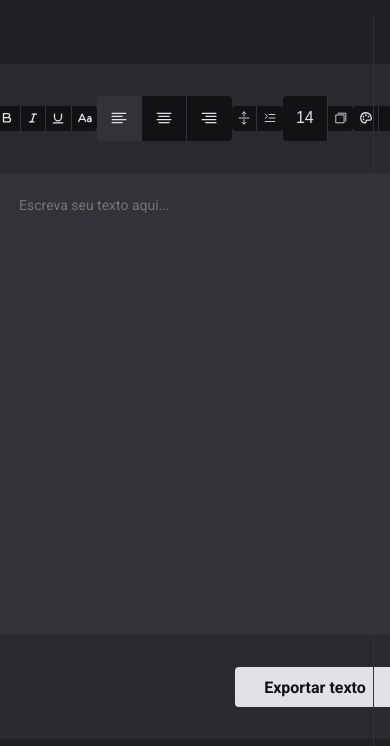
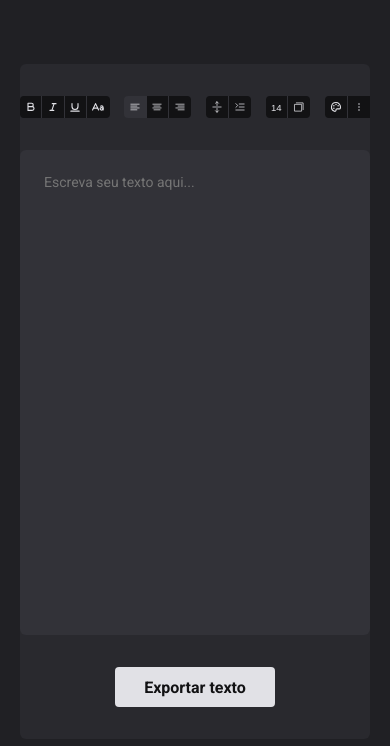
Before and after one commit to VitorHugoAntunes/Text_Editor, a React (Vite) app: page / in a window 390 px wide. Shown: the top 746 px of the page. Built offline with nearby package versions, Linux system fonts and the light colour scheme.

Commit message:
Updated menu options, responsive layout and added content on the About Page

```diff
--- a/src/components/Button/index.tsx
+++ b/src/components/Button/index.tsx
@@ -1,4 +1,4 @@
-import { type ButtonHTMLAttributes, type ReactNode, useState } from 'react'
+import { type ButtonHTMLAttributes, type ReactNode, useState, useEffect } from 'react'
 import { useButtonContext } from '../../hooks/useButtonContext'
 import { useTextAreaContext } from '../../hooks/useTextAreaContext'
 
@@ -19,7 +19,7 @@ export function Button({ icon, typeButton, ...props }: ButtonProps) {
     changeUppercaseStatus,
     changeIndentStatus,
     copyTextToClipboard,
-    changeMenuStatus
+    changeMenuStatus,
   } = useButtonContext()
 
   const { text } = useTextAreaContext()
@@ -43,7 +43,7 @@ export function Button({ icon, typeButton, ...props }: ButtonProps) {
       case 'copyToClipboard':
         return [copyTextToClipboard(text)]
       case 'moreOptions':
-        return [handleActiveButton(), changeMenuStatus()]
+        return [changeMenuStatus()]
     }
   }
   return (
--- a/src/components/ButtonsSection/index.tsx
+++ b/src/components/ButtonsSection/index.tsx
@@ -32,7 +32,7 @@ import { useToggleContext } from '../../hooks/useToggleContext'
 import { useButtonContext } from '../../hooks/useButtonContext'
 
 export function ButtonsSection() {
-  const { menuActive } = useButtonContext()
+  const { menuActive, setMenuActive } = useButtonContext()
   const { handleChangeToggleStatus } = useToggleContext()
 
   return (
@@ -61,9 +61,10 @@ export function ButtonsSection() {
         />
       </TextStyleSection>
 
-      <TextAlignSection>
+      <TextAlignSection className='alignSection'>
         {toggleTextAlign.map(button => (
           <Toggle
+            className='toggleList'
             key={button.id}
             title={button.title}
             typeInput={button.typeInput}
@@ -71,8 +72,6 @@ export function ButtonsSection() {
             onClick={() => handleChangeToggleStatus(button.id)}
           ></Toggle>
         ))}
-
-
       </TextAlignSection>
       <TextSpacingSection>
         <Button
@@ -118,7 +117,7 @@ export function ButtonsSection() {
             typeButton="moreOptions"
           />
           {menuActive && (
-            <ul>
+            <ul id='menuList' onClick={() => setMenuActive(false)} className='menuList'>
               <a href="https://github.com/VitorHugoAntunes" target="_blank">
                 <li>Meu Github</li>
               </a>
--- a/src/components/ButtonsSection/styles.ts
+++ b/src/components/ButtonsSection/styles.ts
@@ -31,14 +31,18 @@ export const ButtonsContainer = styled.div`
       border-bottom-right-radius: 4px;
     }
 
-    > button:not(:last-child), div:not(:last-child), input:not(:last-child) {
+    > button:not(:last-child), div:first-child, div + div, input:not(:last-child) {
       border-right: 1px solid ${(props) => props.theme['gray-600']};
+    }
+
+    > div:last-child {
+      border: none;
     }
 
     > div.menuToggle{
       position: relative;
 
-      > ul {
+      > ul.menuList {
         position: absolute;
         background: ${props => props.theme['gray-900']};
         list-style: none;
--- a/src/components/SubmitButton/index.tsx
+++ b/src/components/SubmitButton/index.tsx
@@ -27,7 +27,7 @@ export function SubmitButton() {
         pdf.save('MeuDocumento.pdf')
     }
     return (
-        <SubmitContainer>
+        <SubmitContainer id="submitText">
             <SubmitButtonComponent type="submit" onClick={handleExportPDF}>Exportar texto</SubmitButtonComponent>
         </SubmitContainer>
     )
--- a/src/components/Toggle/index.tsx
+++ b/src/components/Toggle/index.tsx
@@ -18,20 +18,20 @@ export function Toggle({ typeInput, icon, ...props }: ToggleProps) {
     switch (icon) {
         case 'left':
             return (
-                <ToggleContainer readOnly {...props} className={toggleActive === 1 ? 'active' : ''}>
+                <ToggleContainer readOnly {...props} className={toggleActive === 1 ? 'toggle active' : 'toggle'}>
                     <TextAlignLeft size={20} />
                 </ToggleContainer>
 
             )
         case 'center':
             return (
-                <ToggleContainer readOnly {...props} className={toggleActive === 2 ? 'active' : ''}>
+                <ToggleContainer readOnly {...props} className={toggleActive === 2 ? 'toggle active' : 'toggle'}>
                     <TextAlignCenter size={20} />
                 </ToggleContainer>
             )
         case 'right':
             return (
-                <ToggleContainer readOnly {...props} className={toggleActive === 3 ? 'active' : ''}>
+                <ToggleContainer readOnly {...props} className={toggleActive === 3 ? 'toggle active' : 'toggle'}>
                     <TextAlignRight size={20} />
                 </ToggleContainer>
             )
--- a/src/contexts/ButtonContext.tsx
+++ b/src/contexts/ButtonContext.tsx
@@ -15,6 +15,7 @@ interface ButtonContextType {
   changeIndentStatus: () => void
   copyTextToClipboard: (text: string) => void
   changeMenuStatus: () => void
+  setMenuActive: (menuActive: boolean) => void
 }
 
 interface ButtonProviderProps {
@@ -75,7 +76,8 @@ export function ButtonProvider({ children }: ButtonProviderProps) {
         changeUppercaseStatus,
         changeIndentStatus,
         copyTextToClipboard,
-        changeMenuStatus
+        changeMenuStatus,
+        setMenuActive
       }}
     >
       {children}
--- a/src/hooks/useButtonContext.ts
+++ b/src/hooks/useButtonContext.ts
@@ -15,7 +15,8 @@ export function useButtonContext() {
     changeUppercaseStatus,
     changeIndentStatus,
     copyTextToClipboard,
-    changeMenuStatus
+    changeMenuStatus,
+    setMenuActive
   } = useContext(ButtonContext)
 
   return {
@@ -31,6 +32,7 @@ export function useButtonContext() {
     changeUppercaseStatus,
     changeIndentStatus,
     copyTextToClipboard,
-    changeMenuStatus
+    changeMenuStatus,
+    setMenuActive
   }
 }
--- a/src/layouts/DefaultLayout/styles.ts
+++ b/src/layouts/DefaultLayout/styles.ts
@@ -19,6 +19,16 @@ export const EditorContainer = styled.div`
 
   background: ${(props) => props.theme['gray-700']};
 
+  @media (max-width: 1390px) {
+    /* For mobile phones: */
+
+    #menuList {
+      position: absolute;
+        top: 4rem;
+        left: -6rem;
+    }
+  }
+
   @media (max-width: 1120px) {
     /* For mobile phones: */
 
@@ -32,9 +42,16 @@ export const EditorContainer = styled.div`
     width: 500px;
     max-width: 100%;
 
-    > div:first-child button {
+    #menuList {
+      position: absolute;
+        top: 3rem;
+        left: -7rem;
+    }
+
+    > div:first-child button,  div:first-child .toggle, div:first-child input{
       height: 1.9rem;
       width: 1.9rem;
+      font-size: 0.875rem;
 
       svg {
         height: 16px;
@@ -50,13 +67,60 @@ export const EditorContainer = styled.div`
     padding-left: 0;
     padding-right: 0;
 
-    > div:first-child button {
+    #menuList {
+      position: absolute;
+        top: 3rem;
+        left: -5.5rem;
+
+        li {
+          font-size: 0.7rem;
+          min-width: 7rem;
+        }
+    }
+
+    #submitText {
+      justify-content: center;
+    }
+
+    h2 {
+      font-size: 0.9rem;
+    }
+
+    p {
+      font-size: 0.7rem;
+    }
+
+    > div:first-child button,  div:first-child .toggle, div:first-child input {
       height: 1.6rem;
       width: 1.6rem;
+      font-size: 0.7rem;
 
       svg {
         height: 14px;
       }
     }
   }
+
+  @media (max-width: 450px) {
+    /* For mobile phones: */
+
+    width: 350px;
+    max-width: 100%;
+    padding-left: 0;
+    padding-right: 0;
+
+    p {
+      font-size: 0.6rem;
+    }
+
+    > div:first-child button,  div:first-child .toggle, div:first-child input {
+      height: 1.4rem;
+      width: 1.4rem;
+      font-size: 0.6rem;
+
+      svg {
+        height: 12px;
+      }
+    }
+  }
 `
--- a/src/pages/About/index.tsx
+++ b/src/pages/About/index.tsx
@@ -16,8 +16,22 @@ export function About() {
                 </div>
             </AboutHeaderContainer>
             <div>
-                <p>Block code</p>
+                <pre>
+                    <code className='codeBlock' aria-readonly={'true'}>
+                        <p>
+                            /**
+                        </p>
+                        <p>  * Editor de texto criado com Reactjs + Typescript</p>
+                        <p>  * Documentação usada como base: <a href="https://www.google.com/search?client=firefox-b-d&q=reactjs+documentation" target="_blank">Documentação React</a></p>
+                        <p>  * Inspiração em designs diversos: <a href="https://dribbble.com/" target="_blank">Dribbble</a> </p>
+                        <p>  * Para o deploy deste site foi utilizado: <a href="https://www.netlify.com/" target="_blank">Netlify</a></p>
+                        <p>  * Criado por: <a href="https://github.com/VitorHugoAntunes" target="_blank">Vitor Hugo Antunes</a></p>
+                        <p>
+                            */
+                        </p>
+                    </code>
+                </pre>
             </div>
-        </AboutContainer>
+        </AboutContainer >
     )
 }
--- a/src/pages/About/styles.ts
+++ b/src/pages/About/styles.ts
@@ -3,6 +3,32 @@ import styled from "styled-components";
 export const AboutContainer = styled.div`
     display: flex;
     flex-direction: column;
+
+    > div:last-child {
+        margin-top: 4rem;
+        display:flex;
+        justify-content:center;
+    }
+
+    .codeBlock {
+        display:flex;
+        flex-direction: column;
+        gap: 1.5rem;
+
+        > p {
+            &:first-child {
+                margin-top: 2rem;
+            }
+
+            color: ${props => props.theme["gray-400"]};
+
+            > a {
+                text-decoration: none;
+                font-weight: bold;
+                color: ${props => props.theme["gray-400"]};
+            }
+        }
+    }
 `
 export const AboutHeaderContainer = styled.div`
     flex: 1;
```
Also changed, not shown: package.json (line endings or trailing spaces).
